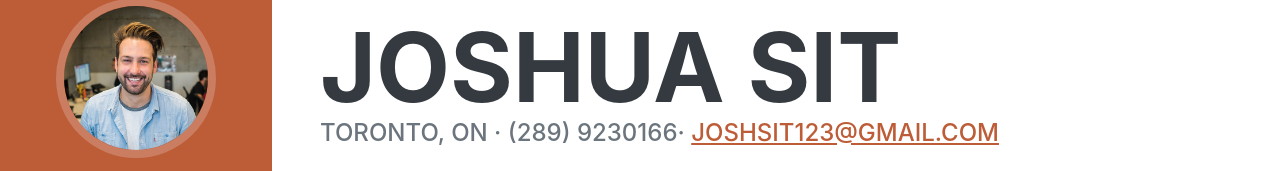
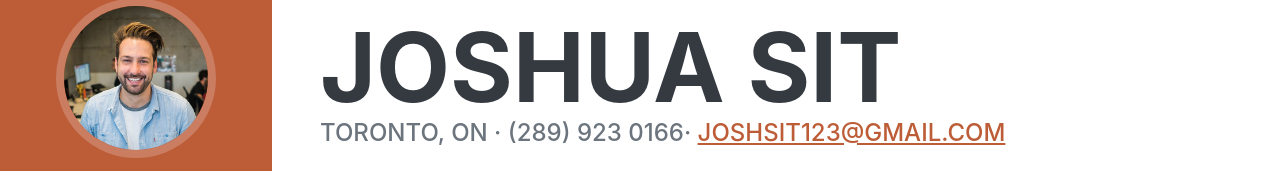
Before and after one commit to joshsit/joshsit.github.io, a plain HTML site: page index.html in a window 1280 px wide. Shown: the part 198-369 px from the top of the page. Drawn offline with nearby package versions, Linux system fonts and the light colour scheme; a web font is replaced by a local one.

Commit message:
Update index.html

```diff
--- a/index.html
+++ b/index.html
@@ -44,7 +44,7 @@
                         <span class="text-primary"> </span>
                     </h1>
                     <div class="subheading mb-5">
-                        Toronto, ON · (289) 9230166·
+                        Toronto, ON · (289) 923 0166·
                         <a href="mailto:name@email.com">joshsit123@gmail.com</a>
                     </div>
                     <p class="lead mb-5">I am experienced in leveraging agile frameworks to provide a robust synopsis for high level overviews. Iterative approaches to corporate strategy foster collaborative thinking to further the overall value proposition.</p>
```
